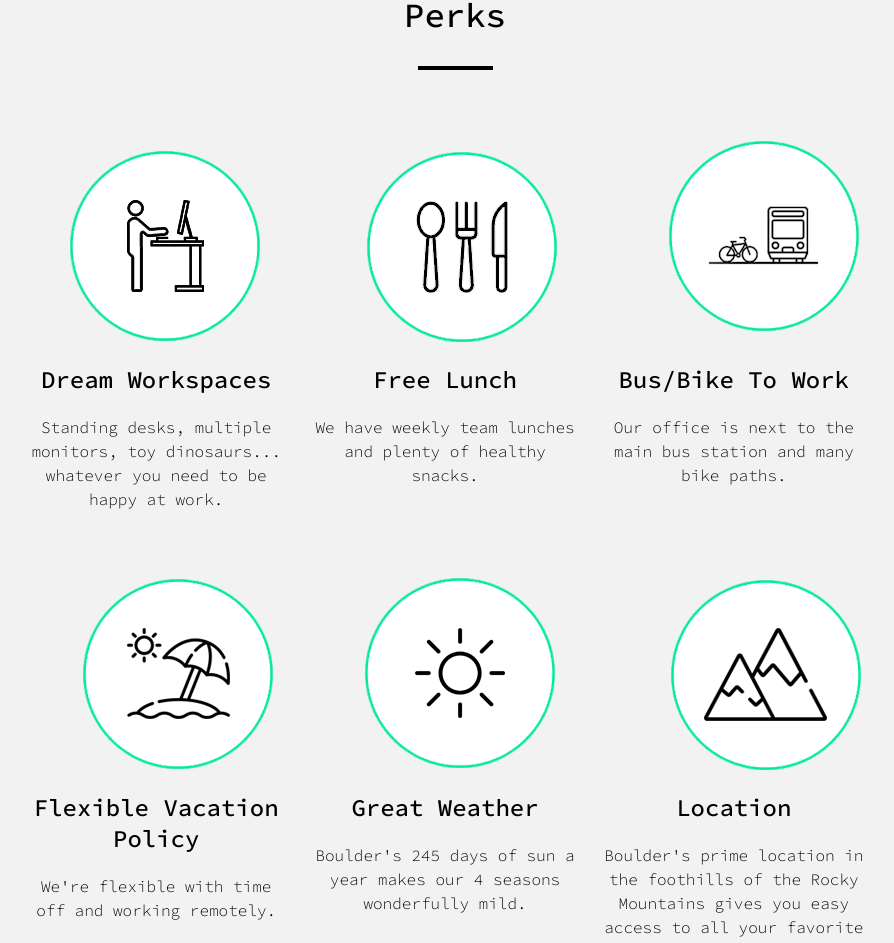
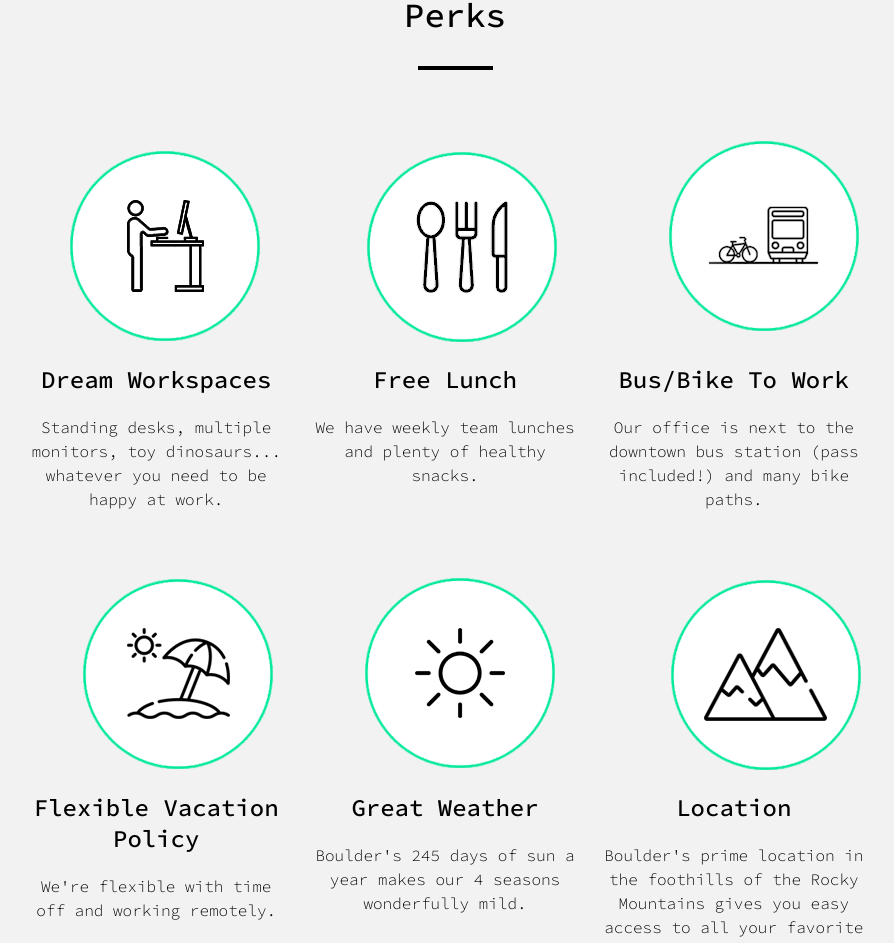
Before and after one commit to PickNikRobotics/beta_moveit_website, a Jekyll site: the page built from jobs/jobs.md, in a window 1280 px wide. Shown: the part 1135-2078 px from the top of the page, without its empty margins (185-1079 px from the left). Built offline with Jekyll 4.4.1, drawn with Linux system fonts in a browser that asks for light colours; nearby versions of some CDN libraries.

Commit message:
transit copywriting changes in perks (#46)
* transit copywriting changes in perks

Added free RTD mention and a bit about our office location

* Update jobs.md

```diff
--- a/jobs/jobs.md
+++ b/jobs/jobs.md
@@ -68,7 +68,7 @@ permalink: /jobs/
                 </div>
                 <br>
                 <div class="perksDesc">
-                Our office is next to the main bus station and many bike paths.
+                Our office is next to the downtown bus station (pass included!) and many bike paths.
                 </div>
             </div>
         </div>
```
